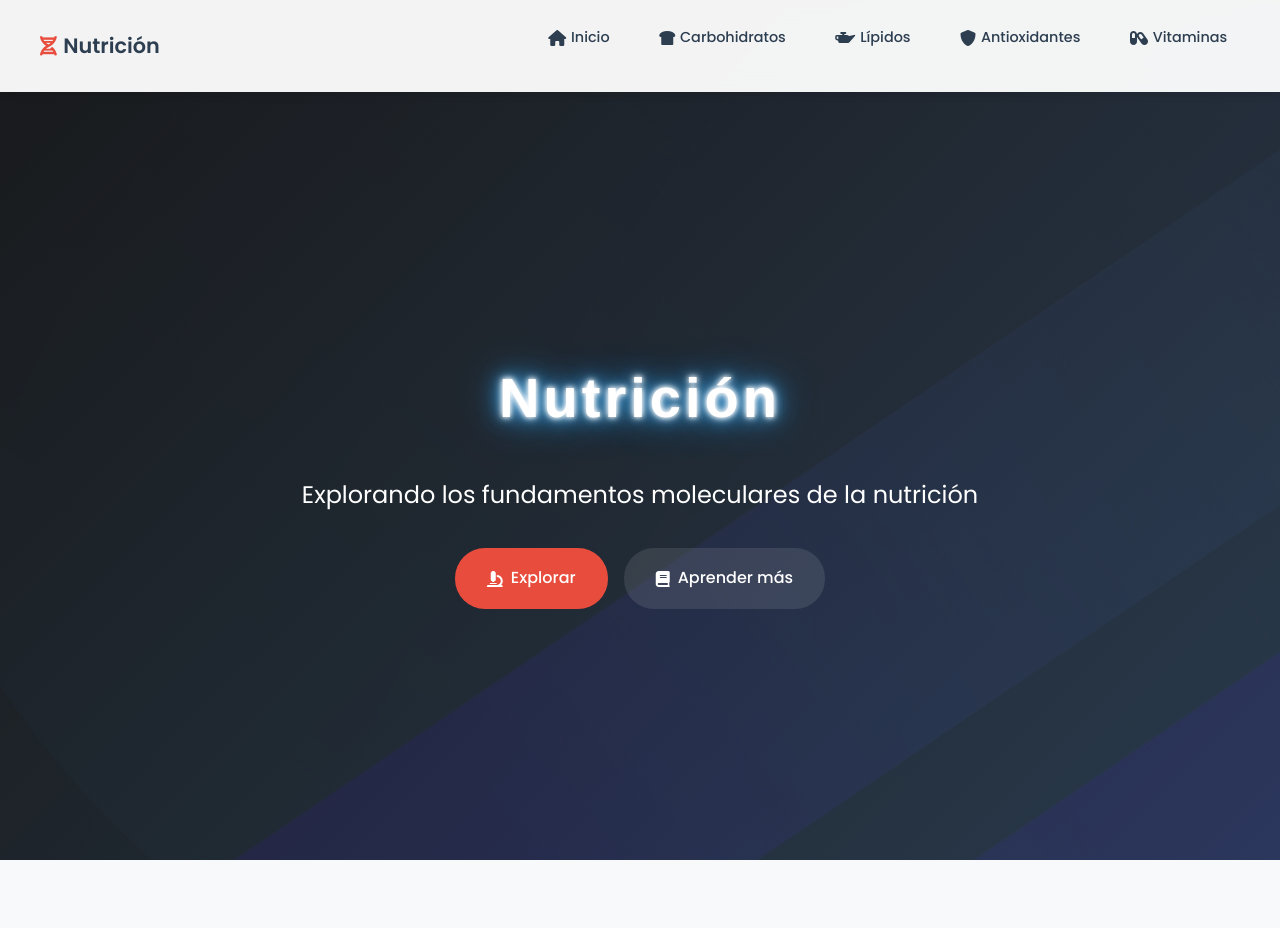
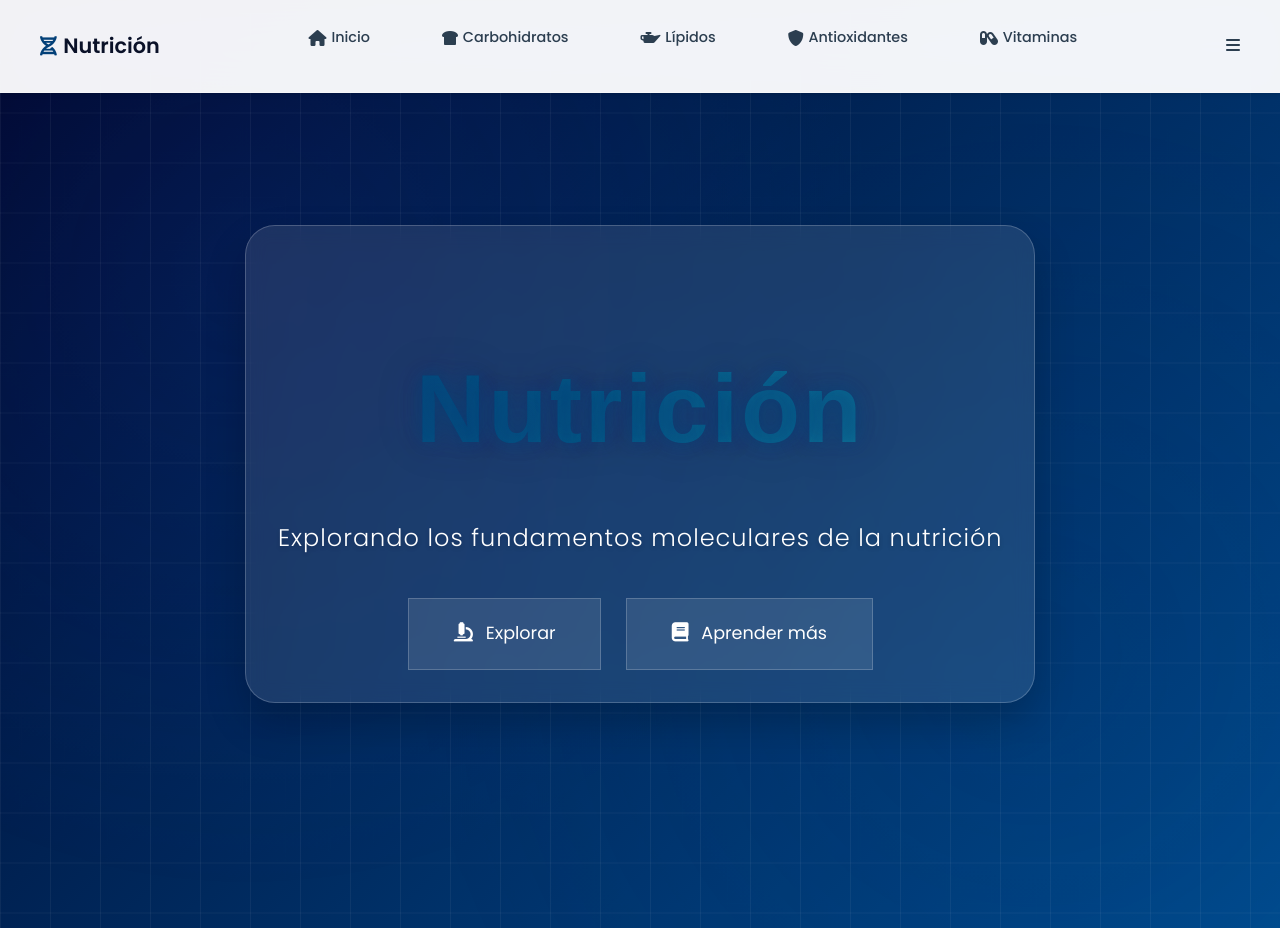
Before and after one commit to nutricion-dev/nutricion-dev.github.io, a plain HTML site: page index.html in a window 1280 px wide. Shown: the top 928 px of the page. Drawn offline with Linux system fonts and the light colour scheme.

Commit message:
Add files via upload

```diff
--- a/index.html
+++ b/index.html
@@ -7,6 +7,38 @@
     <link rel="stylesheet" href="styles.css">
     <link href="https://fonts.googleapis.com/css2?family=Poppins:wght@300;400;500;600;700&display=swap" rel="stylesheet">
     <link rel="stylesheet" href="https://cdnjs.cloudflare.com/ajax/libs/font-awesome/6.0.0/css/all.min.css">
+    <style>
+        .footer-content i {
+            margin-left: 10px;
+            font-size: 20px;
+            color: #fff;
+            animation: colorChange 3s infinite;
+        }
+
+        .fa-github {
+            animation-delay: 0s;
+        }
+
+        .fa-html5 {
+            animation-delay: 1s;
+        }
+
+        .fa-css3-alt {
+            animation-delay: 2s;
+        }
+
+        @keyframes colorChange {
+            0% { color: #ffffff; }
+            25% { color: #4CAF50; }
+            50% { color: #2196F3; }
+            75% { color: #f44336; }
+            100% { color: #ffffff; }
+        }
+
+        .footer-content a {
+            text-decoration: none;
+        }
+    </style>
 </head>
 <body>
     <nav class="navbar">
@@ -600,7 +632,7 @@
                             <ul>
                                 <li>Funciones:
                                     <ul>
-                                        <li>Tampón redox celular</li>
+                                       <li>Tampón redox celular</li>
                                         <li>Conjugación de xenobióticos</li>
                                         <li>Regeneración de vitamina C y E</li>
                                     </ul>
@@ -2097,7 +2129,13 @@
     </div>
     <footer>
         <div class="footer-content">
-            <p>© 2025 Nutrición </p>
+            <p>© 2025 Nutrición
+                <a href="https://github.com/xsetroot" target="_blank" rel="noopener noreferrer">
+                    <i class="fab fa-github"></i>
+                </a>
+                <i class="fab fa-html5"></i>
+                <i class="fab fa-css3-alt"></i>
+            </p>
         </div>
     </footer>
 </body>
--- a/styles.css
+++ b/styles.css
@@ -1,12 +1,16 @@
 /* Variables de color y fuentes */
 :root {
-    --primary-color: #2c3e50;
-    --secondary-color: #34495e;
-    --accent-color: #3498db;
-    --background-color: #f5f6fa;
-    --text-color: #2c3e50;
-    --card-shadow: 0 4px 6px rgba(0, 0, 0, 0.1);
-    --transition: all 0.3s ease;
+    --primary-color: #0A1128;
+    --secondary-color: #001F54;
+    --accent-color: #034078;
+    --background-color: #FAFBFF;
+    --text-color: #2C3E50;
+    --card-shadow: 0 10px 30px rgba(0, 31, 84, 0.1);
+    --gradient-primary: linear-gradient(135deg, #0A1128, #001F54);
+    --gradient-secondary: linear-gradient(135deg, #034078, #1282A2);
+    --gradient-accent: linear-gradient(135deg, #001F54, #034078);
+    --transition: all 0.5s cubic-bezier(0.4, 0, 0.2, 1);
+    --border-radius: 16px;
 }
 
 body {
@@ -53,17 +57,34 @@ h2:after {
 
 /* Estilos de tarjeta */
 .info-card {
-    background: white;
-    border-radius: 15px;
-    padding: 2rem;
+    background: linear-gradient(145deg, #ffffff, #f8f9ff);
+    border-radius: var(--border-radius);
+    padding: 3rem;
     box-shadow: var(--card-shadow);
-    margin: 1.5rem 0;
+    border: 1px solid rgba(255, 255, 255, 0.9);
+    position: relative;
+    overflow: hidden;
+}
+
+.info-card::before {
+    content: '';
+    position: absolute;
+    top: 0;
+    left: 0;
+    width: 100%;
+    height: 4px;
+    background: var(--gradient-secondary);
+    opacity: 0;
     transition: var(--transition);
 }
 
+.info-card:hover::before {
+    opacity: 1;
+}
+
 .info-card:hover {
-    transform: translateY(-5px);
-    box-shadow: 0 6px 12px rgba(0, 0, 0, 0.15);
+    transform: translateY(-10px);
+    box-shadow: 0 15px 35px rgba(0, 31, 84, 0.15);
 }
 
 /* Estilos de lista */
@@ -86,31 +107,29 @@ table {
     border-collapse: collapse;
     margin: 1.5rem 0;
     background: white;
-    border-radius: 10px;
+    border-radius: var(--border-radius);
     overflow: hidden;
-    box-shadow: var(--card-shadow);
+    box-shadow: 0 4px 25px rgba(0, 31, 84, 0.08);
+    border: 1px solid rgba(3, 64, 120, 0.1);
 }
 
 th {
-    background: var(--primary-color);
+    background: var(--gradient-primary);
     color: white;
-    padding: 1rem;
-    text-align: left;
+    font-weight: 600;
+    letter-spacing: 1px;
+    padding: 1.5rem;
+    font-size: 1.1rem;
 }
 
 td {
-    padding: 1rem;
-    border-bottom: 1px solid #eee;
+    padding: 1.2rem;
+    transition: var(--transition);
 }
 
-tr:last-child td {
-    border-bottom: none;
+tr:hover td {
+    background-color: rgba(3, 64, 120, 0.05);
 }
-
-tr:hover {
-    background-color: #f8f9fa;
-}
-
 
 /* Estilos responsivos */
 @media (max-width: 768px) {
@@ -179,16 +198,17 @@ a:hover {
 
 /* Variables globales actualizadas */
 :root {
-    --primary-color: #2c3e50;
-    --secondary-color: #3498db;
-    --accent-color: #e74c3c;
+    --primary-color: #0A1128;
+    --secondary-color: #001F54;
+    --accent-color: #034078;
     --background-light: #f8f9fa;
-    --text-color: #2c3e50;
-    --card-shadow: 0 4px 6px rgba(0,0,0,0.1);
-    --gradient-primary: linear-gradient(135deg, #2c3e50, #3498db);
-    --gradient-secondary: linear-gradient(135deg, #e74c3c, #f39c12);
+    --text-color: #2C3E50;
+    --card-shadow: 0 10px 30px rgba(0, 31, 84, 0.1);
+    --gradient-primary: linear-gradient(135deg, #0A1128, #001F54);
+    --gradient-secondary: linear-gradient(135deg, #034078, #1282A2);
+    --gradient-accent: linear-gradient(135deg, #001F54, #034078);
     --nav-height: 60px;
-    --transition: all 0.3s ease;
+    --transition: all 0.5s cubic-bezier(0.4, 0, 0.2, 1);
 }
 
 /* Estilos generales mejorados */
@@ -207,8 +227,8 @@ body {
     top: 0;
     width: 100%;
     background: rgba(255, 255, 255, 0.95);
-    backdrop-filter: blur(10px);
-    box-shadow: 0 2px 10px rgba(0,0,0,0.1);
+    backdrop-filter: blur(25px) saturate(180%);
+    border-bottom: 1px solid rgba(255, 255, 255, 0.3);
     z-index: 1000;
 }
 
@@ -252,14 +272,31 @@ body {
     color: var(--text-color);
     font-weight: 500;
     font-size: 0.9rem;
-    padding: 0.4rem 0.8rem;
-    border-radius: 20px;
+    padding: 0.8rem 1.5rem;
+    border-radius: var(--border-radius);
+    position: relative;
+    overflow: hidden;
+}
+
+.nav-links a::before {
+    content: '';
+    position: absolute;
+    top: 0;
+    left: 0;
+    width: 100%;
+    height: 100%;
+    background: var(--gradient-secondary);
+    opacity: 0;
     transition: var(--transition);
+    z-index: -1;
+}
+
+.nav-links a:hover::before {
+    opacity: 1;
 }
 
 .nav-links a:hover {
-    color: var(--accent-color);
-    background: rgba(231, 76, 60, 0.1);
+    color: white;
     transform: translateY(-2px);
 }
 
@@ -269,82 +306,142 @@ body {
 
 /* Hero section mejorado */
 .hero-section {
-    height: 100vh;
-    background: linear-gradient(135deg, #1a1a1a, #2c3e50);
+    min-height: 100vh;
+    position: relative;
     display: flex;
     align-items: center;
     justify-content: center;
-    text-align: center;
-    position: relative;
-    padding-top: var(--nav-height);
+    padding: 4rem 2rem;
+    overflow: hidden;
+    background: linear-gradient(135deg, #000428, #004e92);
+    will-change: transform;
+}
+
+/* Optimización de efectos de fondo */
+.hero-section::before {
+    content: '';
+    position: absolute;
+    inset: 0;
+    background:
+        radial-gradient(circle at 20% 30%, rgba(41, 98, 255, 0.1) 0%, transparent 50%),
+        radial-gradient(circle at 80% 70%, rgba(0, 31, 84, 0.15) 0%, transparent 50%);
+    animation: backgroundShift 15s ease-in-out infinite alternate;
+    will-change: transform;
+    backface-visibility: hidden;
+}
+
+.hero-section::after {
+    content: '';
+    position: absolute;
+    inset: 0;
+    background-image:
+        linear-gradient(rgba(255, 255, 255, 0.05) 1px, transparent 1px),
+        linear-gradient(90deg, rgba(255, 255, 255, 0.05) 1px, transparent 1px);
+    background-size: 50px 50px;
+    animation: gridMove 20s linear infinite;
+    will-change: transform;
+    backface-visibility: hidden;
 }
 
 .hero-content {
+    position: relative;
+    z-index: 2;
+    text-align: center;
     max-width: 800px;
     padding: 2rem;
-    color: white;
-    z-index: 2;
+    background: rgba(255, 255, 255, 0.1);
+    backdrop-filter: blur(10px);
+    -webkit-backdrop-filter: blur(10px);
+    border-radius: 30px;
+    border: 1px solid rgba(255, 255, 255, 0.2);
+    box-shadow: 0 20px 40px rgba(0, 0, 0, 0.2);
+    animation: contentFadeIn 1.5s ease-out;
+    transform: translateZ(0);
 }
 
-.hero-overlay {
-    position: absolute;
-    top: 0;
-    left: 0;
-    right: 0;
-    bottom: 0;
-    background: url('22.webp');
-    opacity: 0.1;
-}
-
-.hero-section h1 {
-    font-size: 3.5rem;
-    margin-bottom: 1rem;
-    animation: fadeInUp 0.8s ease;
+.neon-title {
+    font-size: clamp(3.5rem, 8vw, 5.5rem);
+    margin-bottom: 1.5rem;
+    background: linear-gradient(120deg, #ffffff, #82b1ff);
+    -webkit-background-clip: text;
+    background-clip: text;
+    -webkit-text-fill-color: transparent;
+    text-shadow:
+        0 0 20px rgba(255, 255, 255, 0.5),
+        0 0 40px rgba(130, 177, 255, 0.3),
+        0 0 60px rgba(130, 177, 255, 0.2);
+    animation: titlePulse 3s ease-in-out infinite alternate;
+    will-change: transform, opacity;
 }
 
 .hero-subtitle {
-    font-size: 1.5rem;
-    margin-bottom: 2rem;
-    opacity: 0.9;
-    animation: fadeInUp 0.8s ease 0.2s forwards;
+    color: #ffffff;
+    font-size: clamp(1.2rem, 4vw, 1.5rem);
+    font-weight: 300;
+    margin-bottom: 2.5rem;
+    letter-spacing: 1px;
+    line-height: 1.6;
+    text-shadow: 0 2px 4px rgba(0, 0, 0, 0.2);
+    animation: subtitleSlide 1s ease-out 0.5s both;
+    will-change: transform, opacity;
 }
 
 .hero-buttons {
     display: flex;
-    gap: 1rem;
+    gap: 1.5rem;
     justify-content: center;
-    animation: fadeInUp 0.8s ease 0.4s forwards;
+    animation: buttonsAppear 1s ease-out 1s both;
+    will-change: transform, opacity;
 }
 
-.btn {
-    display: inline-flex;
-    align-items: center;
-    gap: 0.5rem;
-    padding: 1rem 2rem;
-    border-radius: 30px;
-    text-decoration: none;
-    font-weight: 500;
-    transition: var(--transition);
+/* Optimización de animaciones */
+@keyframes backgroundShift {
+    from { transform: scale(1); }
+    to { transform: scale(1.1); }
 }
 
-.btn-primary {
-    background: var(--accent-color);
-    color: white;
+@keyframes gridMove {
+    from { transform: translateY(0); }
+    to { transform: translateY(50px); }
 }
 
-.btn-secondary {
-    background: rgba(255,255,255,0.1);
-    color: white;
-    backdrop-filter: blur(5px);
+@keyframes titlePulse {
+    from {
+        text-shadow:
+            0 0 20px rgba(255, 255, 255, 0.5),
+            0 0 40px rgba(130, 177, 255, 0.3);
+    }
+    to {
+        text-shadow:
+            0 0 25px rgba(255, 255, 255, 0.6),
+            0 0 50px rgba(130, 177, 255, 0.4),
+            0 0 75px rgba(130, 177, 255, 0.3);
+    }
 }
 
-.btn:hover {
-    transform: translateY(-2px);
-    box-shadow: 0 4px 15px rgba(0,0,0,0.2);
+@keyframes contentFadeIn {
+    from {
+        opacity: 0;
+        transform: translateY(30px);
+    }
+    to {
+        opacity: 1;
+        transform: translateY(0);
+    }
 }
 
-/* Animaciones */
-@keyframes fadeInUp {
+@keyframes subtitleSlide {
+    from {
+        opacity: 0;
+        transform: translateX(-30px);
+    }
+    to {
+        opacity: 1;
+        transform: translateX(0);
+    }
+}
+
+@keyframes buttonsAppear {
     from {
         opacity: 0;
         transform: translateY(20px);
@@ -355,47 +452,39 @@ body {
     }
 }
 
-/* Responsive */
-.nav-toggle {
-    display: none;
-    font-size: 1.5rem;
-    cursor: pointer;
+/* Optimización de botones */
+.hero-buttons .btn {
+    padding: 1.2rem 2.8rem;
+    font-size: clamp(1rem, 2vw, 1.1rem);
+    border: 1px solid rgba(255, 255, 255, 0.2);
+    background: rgba(255, 255, 255, 0.1);
+    backdrop-filter: blur(5px);
+    -webkit-backdrop-filter: blur(5px);
+    color: white;
+    transition: transform 0.4s cubic-bezier(0.4, 0, 0.2, 1),
+                background-color 0.4s ease,
+                box-shadow 0.4s ease;
+    will-change: transform;
 }
 
-@media (max-width: 768px) {
-    .nav-toggle {
-        display: block;
-    }
-
-    .nav-links {
-        display: none;
-        position: absolute;
-        top: var(--nav-height);
-        left: 0;
-        right: 0;
-        background: white;
-        flex-direction: column;
-        padding: 1rem;
-        gap: 0.5rem;
-        box-shadow: 0 2px 10px rgba(0,0,0,0.1);
-    }
-
-    .nav-links.active {
-        display: flex;
-    }
-
-    .hero-section h1 {
-        font-size: 2.5rem;
-    }
-
-    .hero-subtitle {
-        font-size: 1.2rem;
-    }
+.hero-buttons .btn:hover {
+    background: rgba(255, 255, 255, 0.2);
+    transform: translateY(-5px);
+    box-shadow: 0 10px 20px rgba(0, 0, 0, 0.2);
 }
 
-@media (max-width: 480px) {
-    .hero-section h1 {
-        font-size: 2.5rem;
+.hero-buttons .btn i {
+    margin-right: 8px;
+    font-size: 1.2rem;
+}
+
+/* Optimización responsive */
+@media (max-width: 768px) {
+    .hero-buttons {
+        flex-direction: column;
+        width: 100%;
+        max-width: 300px;
+        margin: 0 auto;
     }
 }
 
@@ -419,36 +508,31 @@ h2::after {
 
 /* Título con efecto neón suavizado */
 .neon-title {
-    font-size: 5rem;
-    font-weight: 700;
-    color: #fff;
+    font-size: 6rem;
+    font-weight: 800;
+    background: linear-gradient(120deg, #034078, #1282A2);
+    -webkit-background-clip: text;
+    -webkit-text-fill-color: transparent;
     text-shadow:
-        0 0 5px #fff,
-        0 0 8px #fff,
-        0 0 15px #3498db,
-        0 0 25px #3498db,
-        0 0 40px #3498db;
-    animation: soft-neon-flicker 3s infinite alternate;
-    margin-bottom: 2rem;
-    letter-spacing: 4px;
+        0 0 15px rgba(3, 64, 120, 0.5),
+        0 0 30px rgba(3, 64, 120, 0.3),
+        0 0 45px rgba(3, 64, 120, 0.2);
+    letter-spacing: 3px;
+    animation: titleGlow 3s ease-in-out infinite alternate;
 }
 
-@keyframes soft-neon-flicker {
-    0%, 100% {
+@keyframes titleGlow {
+    from {
         text-shadow:
-            0 0 5px #fff,
-            0 0 8px #fff,
-            0 0 15px #3498db,
-            0 0 25px #3498db,
-            0 0 40px #3498db;
+            0 0 15px rgba(3, 64, 120, 0.5),
+            0 0 30px rgba(3, 64, 120, 0.3),
+            0 0 45px rgba(3, 64, 120, 0.2);
     }
-    50% {
+    to {
         text-shadow:
-            0 0 3px #fff,
-            0 0 5px #fff,
-            0 0 10px #3498db,
-            0 0 20px #3498db,
-            0 0 35px #3498db;
+            0 0 20px rgba(3, 64, 120, 0.6),
+            0 0 35px rgba(3, 64, 120, 0.4),
+            0 0 50px rgba(3, 64, 120, 0.3);
     }
 }
 
@@ -704,9 +788,6 @@ h2 {
     vertical-align: top;
 }
 
-
-
-
 /* Estilos mejorados para los inputs */
 .input-group {
     background: #f8f9fa;
@@ -736,9 +817,6 @@ h2 {
     border-color: var(--secondary-color);
     box-shadow: 0 0 0 3px rgba(52, 152, 219, 0.2);
 }
-
-
-
 
 /* Animaciones */
 @keyframes fadeIn {
@@ -1124,33 +1202,6 @@ strong {
     margin: 0.5rem 0;
 }
 
-/* Estilos para tablas */
-table {
-    width: 100%;
-    border-collapse: collapse;
-    margin: 1.5rem 0;
-    background: #fff;
-    border-radius: 8px;
-    overflow: hidden;
-    box-shadow: 0 2px 4px rgba(0,0,0,0.05);
-}
-
-th, td {
-    padding: 1rem;
-    text-align: left;
-    border-bottom: 1px solid #e1e8ed;
-}
-
-th {
-    background: #3498db;
-    color: #fff;
-    font-weight: 500;
-}
-
-tr:hover {
-    background: #f8f9fa;
-}
-
 /* Estilos para imágenes científicas */
 .scientific-image {
     max-width: 100%;
```
